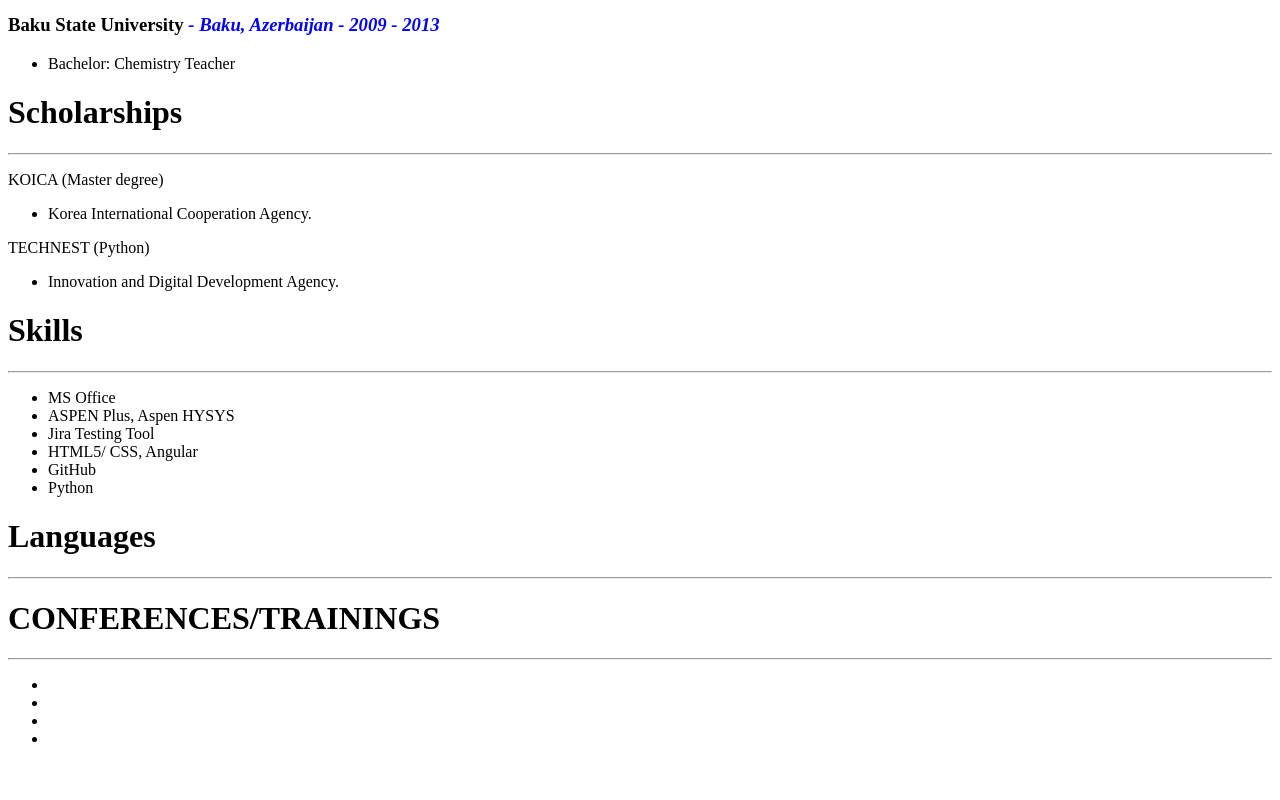
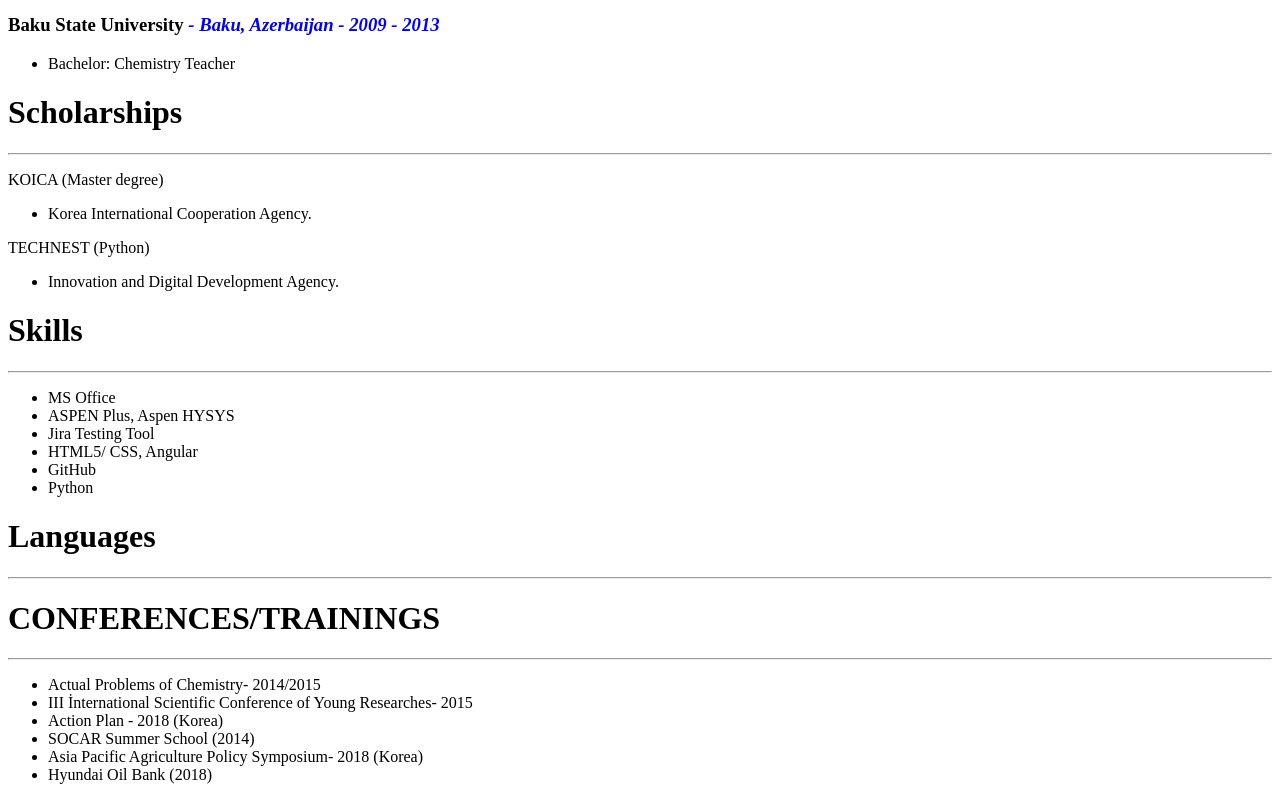
Before and after one commit to Ulkar-Malikova/second_project, a plain HTML site: page index.html in a window 1280 px wide. Shown: the part 1058-1858 px from the top of the page. Before the commit the page ends 1822 px from the top, so only its background shows below. Drawn offline with Linux system fonts and the light colour scheme.

Commit message:
Update index.html
Conference/Training was added.

```diff
--- a/index.html
+++ b/index.html
@@ -140,16 +140,22 @@
 <hr>
 <ul>
     <li>
-
+    Actual Problems of Chemistry- 2014/2015
     </li>
     <li>
-
+    III İnternational Scientific Conference of Young Researches- 2015
     </li>
     <li>
-
+    Action Plan - 2018 (Korea)
     </li>
     <li>
-
+     SOCAR Summer School (2014)
+    </li>
+    <li>
+    Asia Pacific Agriculture Policy Symposium- 2018 (Korea)
+    </li>
+    <li>
+    Hyundai Oil Bank (2018)
     </li>
 </ul>
 </body>
```
